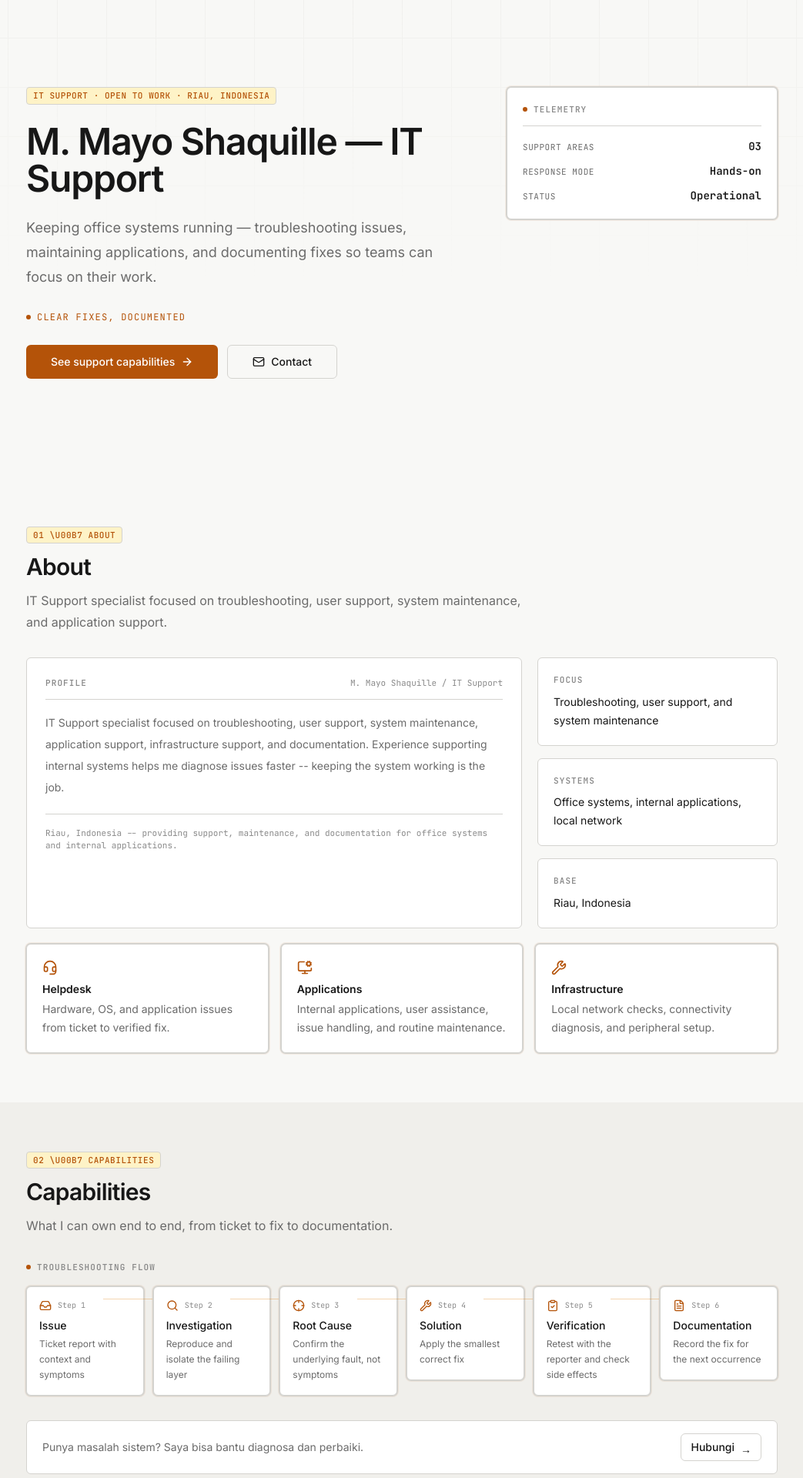
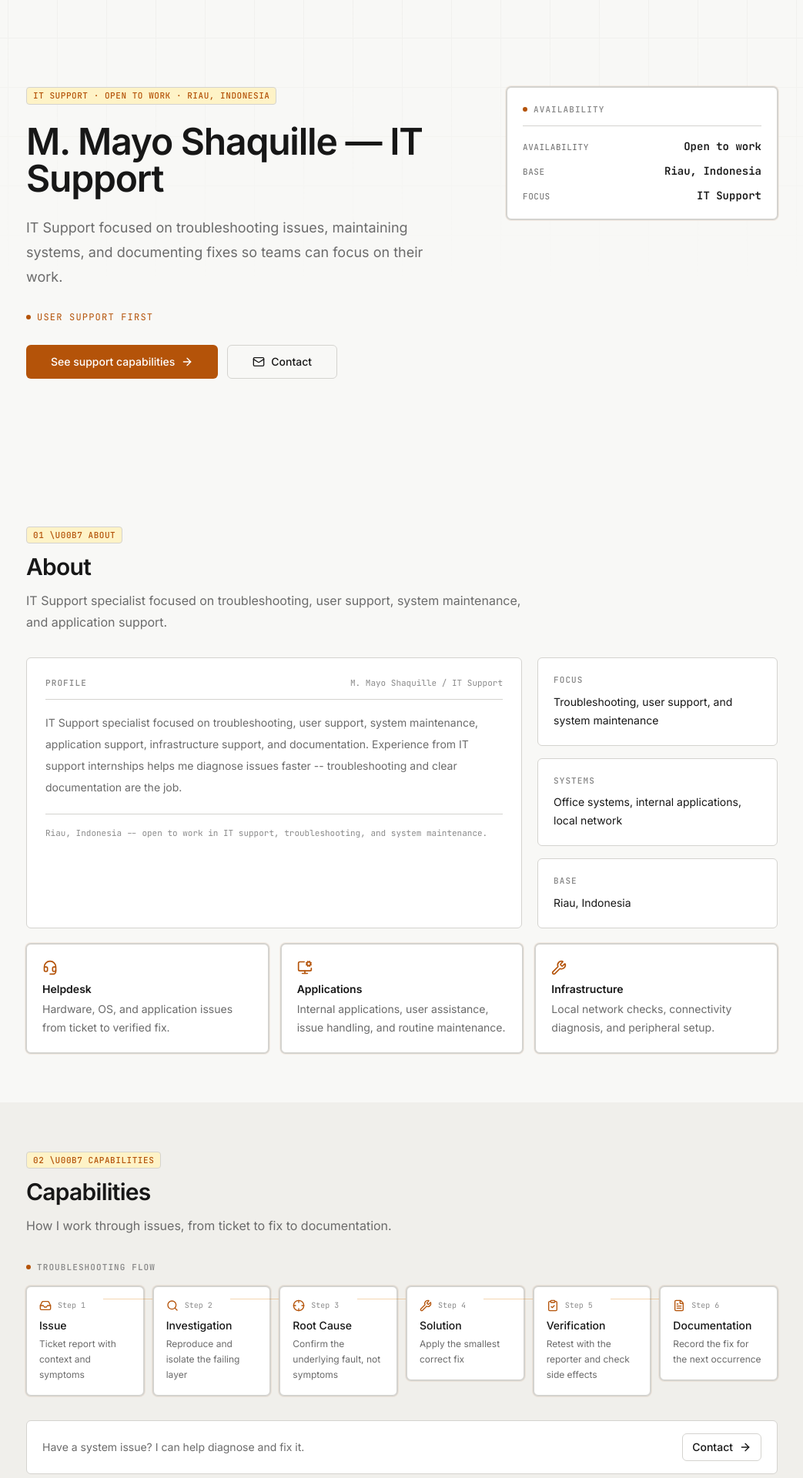
Before and after one commit to mayoshaquille-svg/my-portoo, a Next.js app: page / in a window 1280 px wide. Shown: the part 80-2000 px from the top of the page at 77% size, without its empty margins (118-1161 px from the left). Built offline with nearby package versions, Linux system fonts and the light colour scheme.

Commit message:
content: hapus systems non-milik, availability hero, reframe pencari kerja

```diff
--- a/components/sections/about.tsx
+++ b/components/sections/about.tsx
@@ -66,13 +66,14 @@ export function About() {
             <p className="text-sm leading-7 text-muted-foreground">
               IT Support specialist focused on troubleshooting, user support,
               system maintenance, application support, infrastructure support,
-              and documentation. Experience supporting internal systems helps me
-              diagnose issues faster -- keeping the system working is the job.
+              and documentation. Experience from IT support internships helps me
+              diagnose issues faster -- troubleshooting and clear documentation
+              are the job.
             </p>
             <div className="mt-5 pt-4 border-t border-border">
               <p className="font-mono text-[11px] text-subtle">
-                {site.location} -- providing support, maintenance, and
-                documentation for office systems and internal applications.
+                {site.location} -- open to work in IT support, troubleshooting,
+                and system maintenance.
               </p>
             </div>
           </div>
--- a/components/sections/capabilities.tsx
+++ b/components/sections/capabilities.tsx
@@ -1,4 +1,5 @@
 import {
+  ArrowRight,
   ClipboardCheck,
   Crosshair,
   Database,
@@ -83,7 +84,7 @@ export function Capabilities() {
           id="capabilities-heading"
           eyebrow="02 \u00b7 Capabilities"
           title="Capabilities"
-          description="What I can own end to end, from ticket to fix to documentation."
+          description="How I work through issues, from ticket to fix to documentation."
         />
 
         {/* Troubleshooting flow -- horizontal rail */}
@@ -128,13 +129,13 @@ export function Capabilities() {
         {/* Mid-page mini-CTA */}
         <div className="mt-8 flex flex-col items-start gap-3 rounded-md border border-border bg-surface-0 px-5 py-4 sm:flex-row sm:items-center sm:justify-between">
           <p className="text-sm text-muted-foreground">
-            Punya masalah sistem? Saya bisa bantu diagnosa dan perbaiki.
+            Have a system issue? I can help diagnose and fix it.
           </p>
           <div className="flex items-center gap-3">
             <Button asChild variant="outline" size="sm">
               <a href="#contact">
-                Hubungi
-                <span className="h-3.5 w-3.5" aria-hidden="true">&rarr;</span>
+                Contact
+                <ArrowRight className="h-3.5 w-3.5" aria-hidden="true" />
               </a>
             </Button>
           </div>
--- a/components/sections/contact.tsx
+++ b/components/sections/contact.tsx
@@ -15,7 +15,7 @@ export function Contact() {
       <div className="mx-auto w-full max-w-5xl px-4 sm:px-6">
         <SectionHeader
           id="contact-heading"
-          eyebrow="06 \u00b7 Contact"
+          eyebrow="05 · Contact"
           title="Contact"
           description="Fastest response via email. Include context, screenshots, and urgency."
         />
--- a/components/sections/experience.tsx
+++ b/components/sections/experience.tsx
@@ -56,7 +56,7 @@ export function Experience() {
       <div className="mx-auto w-full max-w-5xl px-4 sm:px-6">
         <SectionHeader
           id="experience-heading"
-          eyebrow="05 · Experience"
+          eyebrow="04 · Experience"
           title="Experience"
           description="Support roles across field operations, events, and network services."
         />
--- a/components/sections/hero.tsx
+++ b/components/sections/hero.tsx
@@ -5,16 +5,16 @@ import { Badge } from "@/components/ui/badge";
 import { Button } from "@/components/ui/button";
 import { Typewriter } from "@/components/ui/typewriter";
 
-const telemetry = [
-  { label: "Support areas", value: "03" },
-  { label: "Response mode", value: "Hands-on" },
-  { label: "Status", value: "Operational" },
+const availability = [
+  { label: "Availability", value: "Open to work" },
+  { label: "Base", value: "Riau, Indonesia" },
+  { label: "Focus", value: "IT Support" },
 ];
 
 const supportSignals = [
   "Ready to troubleshoot",
+  "User support first",
   "Clear fixes, documented",
-  "Systems kept moving",
 ] as const;
 
 export function Hero() {
@@ -37,9 +37,8 @@ export function Hero() {
               {site.name} — {site.role}
             </h1>
             <p className="reveal reveal-delay-3 max-w-xl text-base leading-7 text-muted-foreground sm:text-lg sm:leading-8">
-              Keeping office systems running — troubleshooting issues,
-              maintaining applications, and documenting fixes so teams can focus
-              on their work.
+              IT Support focused on troubleshooting issues, maintaining
+              systems, and documenting fixes so teams can focus on their work.
             </p>
             <p className="reveal reveal-delay-3 flex min-h-6 items-center gap-2 font-mono text-xs uppercase tracking-widest text-accent">
               <span className="h-1.5 w-1.5 rounded-full bg-accent" aria-hidden="true" />
@@ -61,21 +60,21 @@ export function Hero() {
             </div>
           </div>
 
-          {/* Right: telemetry card */}
+          {/* Right: availability card */}
           <div
             role="group"
-            aria-label="Portfolio metrics"
+            aria-label="Availability"
             className="lg:col-span-2"
           >
             <div className="rounded-md border border-border bg-surface-0 p-5 console-glow">
               <div className="flex items-center gap-2 border-b border-border pb-3 mb-4">
                 <span className="h-1.5 w-1.5 rounded-full bg-accent" aria-hidden="true" />
                 <p className="font-mono text-[11px] font-semibold uppercase tracking-widest text-subtle">
-                  Telemetry
+                  Availability
                 </p>
               </div>
               <dl className="flex flex-col gap-3">
-                {telemetry.map((item, i) => (
+                {availability.map((item, i) => (
                   <div
                     key={item.label}
                     className={`reveal reveal-delay-${i + 1} flex items-baseline justify-between`}
--- a/components/sections/skills.tsx
+++ b/components/sections/skills.tsx
@@ -20,7 +20,7 @@ export function Skills() {
       <div className="mx-auto w-full max-w-5xl px-4 sm:px-6">
         <SectionHeader
           id="skills-heading"
-          eyebrow="04 \u00b7 Skills"
+          eyebrow="03 · Skills"
           title="Skills"
           description="Grouped by support domain. No ratings, only areas of working experience."
         />
--- a/lib/data/capabilities.ts
+++ b/lib/data/capabilities.ts
@@ -18,7 +18,7 @@ export const capabilities: Capability[] = [
   {
     title: "Application Support",
     description:
-      "Support internal applications through user assistance, issue handling, and routine maintenance.",
+      "Able to support internal applications through user assistance, issue handling, and routine maintenance.",
     icon: "MonitorCog",
     group: "Systems",
   },
```
Also changed, not shown: 1 other file (tests, documents, lock files or other folders).
